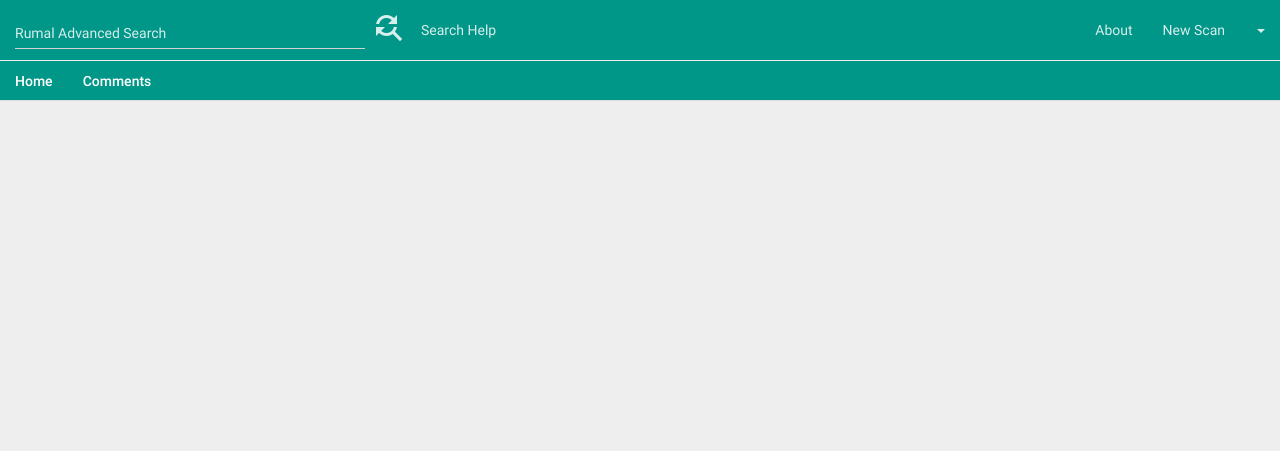
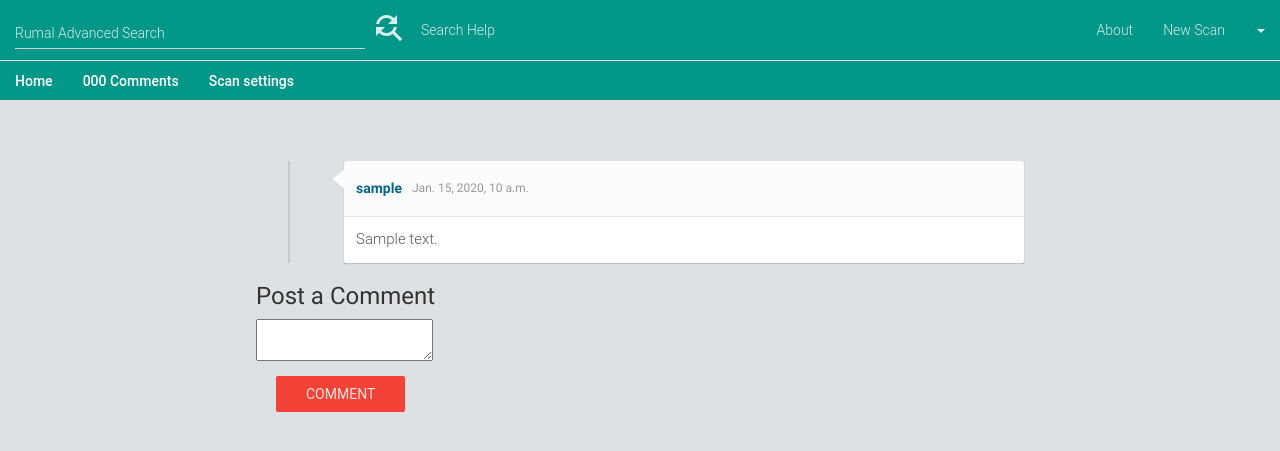
Before and after one commit to thugs-rumal/rumal, a Django app: template templates/interface/report.html in a window 1280 px wide, after a click that opens the changed part. Shown: the top 451 px of the page. Run offline with Django 3.2, Linux system fonts and the light colour scheme; the template is opened without the code that fills it: most values are stand-ins (such as "Sample title", 1, 10 or a date in 2020); form fields are guessed from the names that the template uses; some libraries are stand-ins or nearby versions.

Commit message:
Public Private scans, commenting and scan settings where owner can modify sharing model

```diff
--- a/interface/admin.py
+++ b/interface/admin.py
@@ -21,7 +21,7 @@
 #
 
 from django.contrib import admin
-from .models import Proxy, Task, PluginTask
+from .models import Proxy, Task, PluginTask, Comment
 
 # Register your models here.
 
@@ -48,6 +48,10 @@ class TaskAdmin(admin.ModelAdmin):
     actions = [add_broken_url, remove_broken_url,
         enable_javaplugin, disable_javaplugin]
 
+class CommentAdmin(admin.ModelAdmin):
+    list_display = ['created_on', 'task', 'user', 'text']
+
 admin.site.register(Proxy)
 admin.site.register(PluginTask)
 admin.site.register(Task, TaskAdmin)
+admin.site.register(Comment, CommentAdmin)
--- a/templates/interface/report.html
+++ b/templates/interface/report.html
@@ -150,18 +150,155 @@
              word-wrap: break-word;
         }
 
+        /**
+ ----------------------------------*/
+ * {
+    margin: 0;
+    padding: 0;
+    -webkit-box-sizing: border-box;
+    -moz-box-sizing: border-box;
+    box-sizing: border-box;
+ }
+
+ul {
+    list-style-type: none;
+}
+
+body {
+    font-family: 'Roboto', Arial, Helvetica, Sans-serif, Verdana;
+    background: #dee1e3;
+}
+
+/** ====================
+ * List de Comnents
+ =======================*/
+.comments-container {
+    margin: 60px auto 15px;
+    width: 768px;
+}
+
+
+
+.comments-list {
+    margin-top: 30px;
+    position: relative;
+}
+
+/**
+ * Lines / Details
+ -----------------------*/
+.comments-list:before {
+    content: '';
+    width: 2px;
+    height: 100%;
+    background: #c7cacb;
+    position: absolute;
+    left: 32px;
+    top: 0;
+}
+
+
+
+.comments-list li {
+    margin-bottom: 15px;
+    display: block;
+    position: relative;
+}
+
+.comments-list li:after {
+    content: '';
+    display: block;
+    clear: both;
+    height: 0;
+    width: 0;
+}
+
+/**
+ * Caja del Comentario
+ ---------------------------*/
+.comments-list .comment-box {
+    width: 680px;
+    float: right;
+    position: relative;
+    -webkit-box-shadow: 0 1px 1px rgba(0,0,0,0.15);
+    -moz-box-shadow: 0 1px 1px rgba(0,0,0,0.15);
+    box-shadow: 0 1px 1px rgba(0,0,0,0.15);
+}
+
+.comments-list .comment-box:before, .comments-list .comment-box:after {
+    content: '';
+    height: 0;
+    width: 0;
+    position: absolute;
+    display: block;
+    border-width: 10px 12px 10px 0;
+    border-style: solid;
+    border-color: transparent #FCFCFC;
+    top: 8px;
+    left: -11px;
+}
+
+
+
+.comment-box .comment-head {
+    background: #FCFCFC;
+    padding: 10px 12px;
+    border-bottom: 1px solid #E5E5E5;
+    overflow: hidden;
+    -webkit-border-radius: 4px 4px 0 0;
+    -moz-border-radius: 4px 4px 0 0;
+    border-radius: 4px 4px 0 0;
+}
+
+
+
+
+
+.comment-box .comment-name {
+    color: #283035;
+    font-size: 14px;
+    font-weight: 700;
+    float: left;
+    margin-right: 10px;
+}
+
+
+.comment-box .comment-head span {
+    float: left;
+    color: #999;
+    font-size: 13px;
+    position: relative;
+    top: 1px;
+}
+
+.comment-box .comment-content {
+    background: #FFF;
+    padding: 12px;
+    font-size: 15px;
+    color: #595959;
+    -webkit-border-radius: 0 0 4px 4px;
+    -moz-border-radius: 0 0 4px 4px;
+    border-radius: 0 0 4px 4px;
+}
+
+.comment-box .comment-name.by-author, .comment-box .comment-name.by-author a {color: #03658c;}
+
+
+
+
 {% endblock %}
 {% block content %}
     <ul class="nav nav-tabs" style="margin-bottom: 10px; margin-top: -19px">
         <li class="active"><a data-toggle="tab" href="#home">Home</a></li>
-        <li><a data-toggle="tab" href="#comments">Comments</a></li>
+        <li><a data-toggle="tab" href="#comments">{{ number_of_comments }} Comments</a></li>
+        <li><a data-toggle="tab" href="#scan_settings">Scan settings</a></li>
     </ul>
 
     <div class="tab-content">
         <div id="home" class="tab-pane fade in active">
 
             {% if not authorisation %}
-                <p style="margin-left: 15px"> You are not authorised to view this scan</p>
+                <p style="margin-left: 15px"> You are not authorised to do that</p>
             {% endif %}
 
             <div class="container" style="width:100%" id="main">
@@ -239,15 +376,55 @@
             </div>
         </div>
     <div id="comments" class="tab-pane fade">
-        <div></div>
+        <div class="comments-container">
+            <ul id="comments-list" class="comments-list">
+                {% for i in comments %}
+                    <li>
+                        <div class="comment-box">
+                            <div class="comment-head">
+                                <h6 class="comment-name by-author">{{ i.user.username }}</h6>
+                                <span><h6>{{ i.created_on }}</h6></span>
+                            </div>
+                            <div class="comment-content"  style="word-wrap: break-word">
+                                {{ i.text }}
+                            </div>
+                        </div>
+                    </li>
+                {% endfor %}
+            </ul>
+            <h3>Post a Comment</h3>
+            <form method="post">
+                {% csrf_token %}
+                <div>
+                    {{ comment_form.text }}
+                </div>
+
+                <input type="submit" id="rule_save" class="btn btn-danger" value="Comment" style="margin-bottom:20px;margin-left:20px;"></li>
+            </form>
+        </div>
+    </div>
+
+    <div id="scan_settings" class="tab-pane fade">
+        <h3>Sharing Options:</h3>
+        <form method="post">
+            {% csrf_token %}
+            {{ settings_form.sharing_model }}
+            <input type="submit" id="rule_save" class="btn btn-danger" value="Save" style="margin-bottom:20px;margin-left:20px;"></li>
+        </form>
     </div>
 {% endblock %}
 {% block bottomscripts %}
         var object_id = '{{ task.object_id }}';
         var task_id = '{{ task.id }}' || "None";
         var authorisation = '{{ authorisation }}'
-        console.log(authorisation)
+        var comments = '{{ comments | safe }}'
+
         if (authorisation == 'True') {
+
+            $('.comment-input').val('');
+
+            $("[value='"+'{{ task.sharing_model }}' + "']").attr('selected', 'selected')
+
             $(function() {
                 $.material.init();
                 var tooltip = d3.select("body")
```
Also changed, not shown: interface/forms.py (+14 -0 lines), interface/models.py (+12 -0 lines), interface/views.py (+27 -3 lines).
